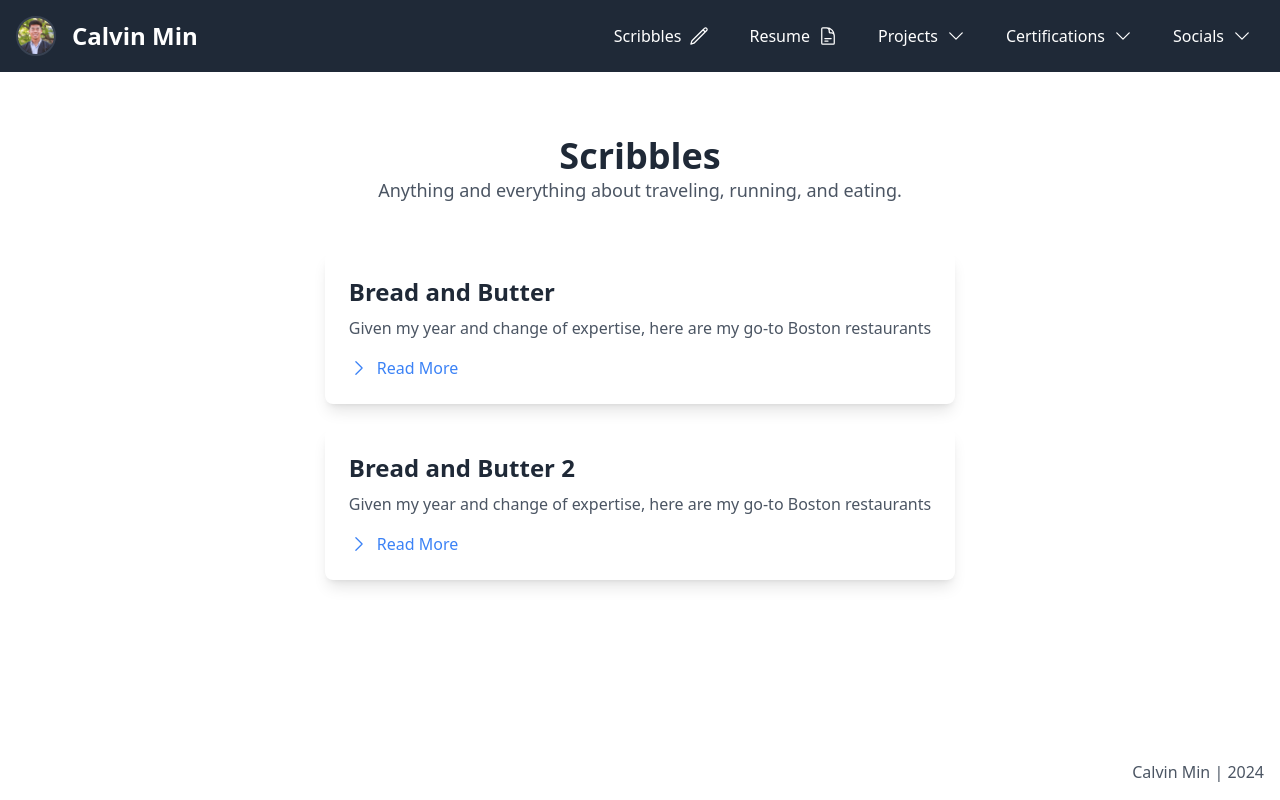
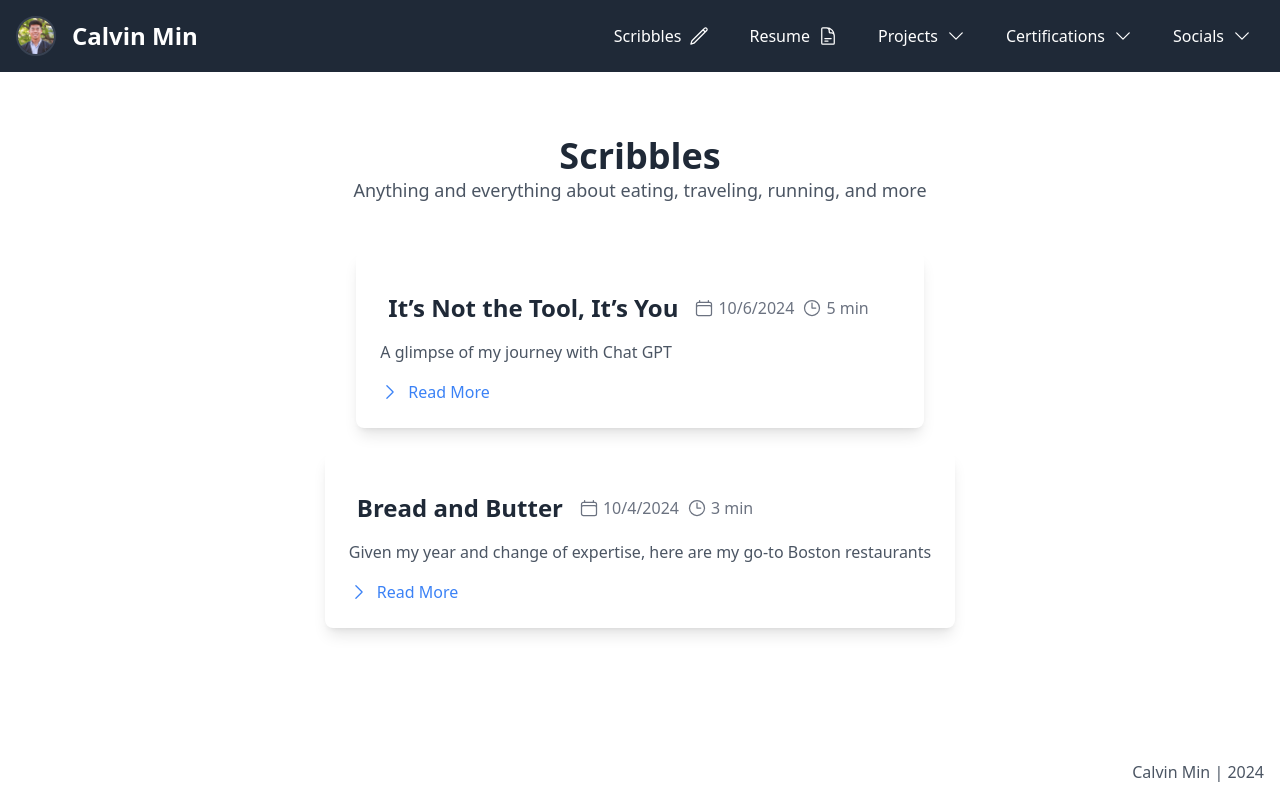
Before and after one commit to Calvinjmin/Portfolio-Modern, a React (Create React App) app: page /scribbles in a window 1280 px wide. Built offline with nearby package versions, Linux system fonts and the light colour scheme.

Commit message:
Scribble 10-05-2024

```diff
--- a/public/scribble-content/bread-and-butter.md
+++ b/public/scribble-content/bread-and-butter.md
@@ -12,13 +12,12 @@ They often lack the quality of food to justify the prices on their menu,
 and this creates a frustrating situation for food lovers like myself, who want great meals without
 emptying their wallets. With this in mind, I have compiled a list of restaurants I have enjoyed with at least one other person, and I feel semi-confident in recommending them.
 
-* **Krasi (Back Bay)** - A casual Greek restaurant that serves freshly made tzatziki at the table and offers a generous selection of meat-based dishes.
+* **Krasi (Back Bay)** - A casual Greek restaurant that serves freshly made tzatziki at the table and features a generous selection of meat-based dishes.
 * **Matsunori Hand Roll (Fenway-Kenmore)** - I'm usually not a fan of sushi, but their miso-cod hand roll is to die for.
-* **Yume Ga Arukara (Porter Square)** - This hole-in-the-wall udon restaurant does its job well by providing delicious udon.
+* **Yume Ga Arukara (Porter Square)** -  This hole-in-the-wall udon restaurant is unpretentious and offers consistently high-quality meals.
 * **Monica's Mercato (North End)** - A sandwich shop that will live rent-free for at least a week.
-* **Bom Dough (Inman Square)** - A Brazilian-inspired coffee shop that serves tasty matcha lattes and fresh pão de queijo.
-* **Berryline (Harvard Square)** - It pains me to share this place because I want to keep it a secret, but the public needs to know.
-Berryline is the best-frozen yogurt I have ever had - make an effort to try it out.
+* **Bom Dough (Inman Square)** - A Brazilian-inspired coffee shop that specialize in matcha lattes and pão de queijo.
+* **Berryline (Harvard Square)** - It pains me to share this place because I want to keep it a secret, but the public needs to know. Berryline is the best-frozen yogurt I have ever had - make an effort to try it out.
 
 All this is to say that everyone has their preferences and needs, but you can't go wrong with the places listed above—especially Berryline.
 While I love keeping my favorite food spots a secret, I figure that if I share them with my friends, I might as well share them with everyone!
--- /dev/null
+++ b/public/scribble-content/chat-gpt-reflection.md
@@ -0,0 +1,34 @@
+ChatGPT is an awesome tool—particularly in the software engineering world.
+You provide it with plain English, and it generates a 500+ line file that accomplishes 95% of the task you ask for.
+But what happens with the other 5%?
+As I took the weekend to create the **Scribble** page, I found myself in this exact situation.
+
+As someone who despises front-end work, I initially found ChatGPT to be the best ad hoc pair programmer money could buy (I only use the free tier). However, as I continued to develop with the tool, it became clear how reliant I was becoming.
+
+My first requests were merely simple questions like, "How do I comment on markdown files?" and "What package do I need to import heroicons?" But as I started to realize the tool's full potential, I began to make requests like, "Create a blog-like React.js file using Tailwind CSS."
+
+To my surprise, ChatGPT generated a 53-line JavaScript file that dynamically populated blog-like objects on the screen. At that moment, I realized I could turn off my brain and let the tool do the heavy lifting, creating something from nothing.
+
+However, this quickly turned into a slippery slope. I became fixated on leveraging ChatGPT to add more features, throwing increasingly ambitious requests and simply copying and pasting the code into my projects without much thought. There was no forethought or second-guessing; it became a stream of consciousness between myself and the AI chatbot. As you might expect, my code began to break. The CSS became misaligned, markdown files displayed as HTML instead of text, and a massive world map unexpectedly dominated the entire Scribble page. That's when my frustration set in.
+
+> “You gave me the wrong answer.“ “Why does not that work?" "Try Again."
+
+I was on a bit of a time crunch to meet a friend for lunch, and once I set my mind to something, I would not consider it finished until I was satisfied. However, my entire website was a disaster. Out of pure frustration, I reverted three hours of *work* from the codebase, deleted my AWS Amplify application, and redeployed everything—purely to restore a functioning website.
+
+In my fixation on making something work, I failed to understand why it had worked in the first place.
+
+This habit is one I consciously strive to amend, as I believe it originated from my academic experience. In school, we are taught to prioritize results, and this emphasis on outcomes was reinforced throughout my schooling, where timely submissions and performance were critical.
+
+- If you do not turn in homework on time, your grade suffers.
+- If you do not complete the lab on time, your grade suffers.
+- If you do not perform well on the next exam, your grade drops by 25%.
+
+Oftentimes in academia, I found myself tunnel-visioned on just *getting things done*—which, admittedly, is not how it should be. This behavior resurfaced while I was creating this page, leading to a degree of resentment toward myself. I failed to grasp the reasoning behind the code and instead focused solely on making it work.
+
+It is ironic because, at work, I was reluctant to use GitHub Copilot when it was released enterprise-wide. I wanted to limit my use of the tool as much as possible to encourage myself to *learn* instead of simply expecting answers. Yet, when it came to my home projects, that mindset did not seem to apply subconsciously. There were no deadlines to meet, and no external reasons to get things done, and yet I still found myself rushing for results.
+
+Interestingly, the reason my website became a hot mess was that React could not load markdown files as strings. After taking a break from the screen, I realized it only took a quick Google search to find the solution — rendering three hours of frustrated conversations with an AI bot seem pointless.
+
+Ultimately, ChatGPT serves a valuable purpose and can be leveraged in powerful ways. However, as a user, it is important to be mindful of its use cases and draw a clear distinction between enhancing your productivity and doing the work for you. If you start to rely on the tool too much, you are essentially cheating yourself. Just try not to cut corners, and in the end, you will be better off than if you relied solely on a computer for assistance — look at Wall-E.
+
+*cjm*
--- a/src/components/Article.js
+++ b/src/components/Article.js
@@ -30,8 +30,18 @@ const Article = ({ title, excerpt, content, publicationDate }) => {
   return (
     <>
       <article className="mb-6 bg-white rounded-lg shadow-lg p-4 md:p-6 min-w-[90%] max-w-[1000px] mx-auto h-auto">
-        <h2 className="text-2xl font-semibold text-gray-800">{title}</h2>
+        <div className="flex flex-col md:flex-row items-center text-gray-500 mt-2 sticky top-12 bg-white z-10 p-2">
+          <h2 className="text-2xl font-semibold text-gray-800 pr-4">{title}</h2>
+          <div className="flex items-center mt-2 md:mt-0">
+            <CalendarIcon className="h-5 w-5 mr-1" />
+            <p className="mr-2">{`${publicationDate}`}</p>
+            <ClockIcon className="h-5 w-5 mr-1" />
+            <p>{`${readingLength} min`}</p>
+          </div>
+        </div>
+
         <p className="text-gray-600 mt-2">{excerpt}</p>
+
         <button
           onClick={() => setIsOpen(true)}
           className="flex items-center text-blue-500 hover:underline mt-4"
--- a/src/content/ScribblePosts.js
+++ b/src/content/ScribblePosts.js
@@ -1,18 +1,16 @@
-import breadAndButter from "./bread-and-butter.md";
-
 export const scribblePosts = [
+  {
+    title: "It’s Not the Tool, It’s You",
+    excerpt:
+      "A glimpse of my journey with Chat GPT",
+    content: "/scribble-content/chat-gpt-reflection.md",
+    publicationDate: "10/6/2024",
+  },
   {
     title: "Bread and Butter",
     excerpt:
       "Given my year and change of expertise, here are my go-to Boston restaurants",
-    content: breadAndButter,
-    publicationDate: "10/5/2024",
-  },
-  {
-    title: "Bread and Butter 2",
-    excerpt:
-      "Given my year and change of expertise, here are my go-to Boston restaurants",
     content: "/scribble-content/bread-and-butter.md",
-    publicationDate: "10/5/2024",
+    publicationDate: "10/4/2024",
   },
 ];
--- a/src/content/bread-and-butter.md
+++ /dev/null
@@ -1,30 +0,0 @@
-To preface, Boston has a lackluster food scene.
-It frequently falls short of New York City due to its limited variety of cuisines,
-deficiency of creativity in the culinary space, and perhaps, most disappointingly,
-the presence of affordable and comforting Korean dining options - not that I am biased.
-
-When my friends visit, I often feel stressed about where to take them to eat.
-I wonder: What food will satisfy their tastes? What cuisine will they enjoy at a reasonable price?
-Should we splurge a little? After all, as the saying goes, "Good food is the foundation of genuine happiness." — ChatGPT.
-
-Admittedly, many restaurants in Boston tend to be on the expensive side.
-They often lack the quality of food to justify the prices on their menu,
-and this creates a frustrating situation for food lovers like myself, who want great meals without
-emptying their wallets. With this in mind, I have compiled a list of restaurants I have enjoyed with at least one other person, and I feel semi-confident in recommending them.
-
-* **Krasi (Back Bay)** - A casual Greek restaurant that serves freshly made tzatziki at the table and offers a generous selection of meat-based dishes.
-* **Matsunori Hand Roll (Fenway-Kenmore)** - I'm usually not a fan of sushi, but their miso-cod hand roll is to die for.
-* **Yume Ga Arukara (Porter Square)** - This hole-in-the-wall udon restaurant does its job well by providing delicious udon.
-* **Monica's Mercato (North End)** - A sandwich shop that will live rent-free for at least a week.
-* **Bom Dough (Inman Square)** - A Brazilian-inspired coffee shop that serves tasty matcha lattes and fresh pão de queijo.
-* **Berryline (Harvard Square)** - It pains me to share this place because I want to keep it a secret, but the public needs to know.
-Berryline is the best-frozen yogurt I have ever had - make an effort to try it out.
-
-All this is to say that everyone has their preferences and needs, but you can't go wrong with the places listed above—especially Berryline.
-While I love keeping my favorite food spots a secret, I figure that if I share them with my friends, I might as well share them with everyone!
-
---
-
-Notice that there is an absence of Korean restaurants on this list ... I would recommend taking a **$50 Amtrak** to NYC for that.
-
-*cjm*
--- a/src/pages/Scribbles.js
+++ b/src/pages/Scribbles.js
@@ -12,7 +12,7 @@ const Scribbles = () => {
         <header className="text-center my-8">
           <h1 className="text-4xl font-bold text-gray-800">Scribbles</h1>
           <p className="text-lg text-gray-600">
-            Anything and everything about traveling, running, and eating.
+            Anything and everything about eating, traveling, running, and more
           </p>
         </header>
         <div className="flex flex-wrap">
```
